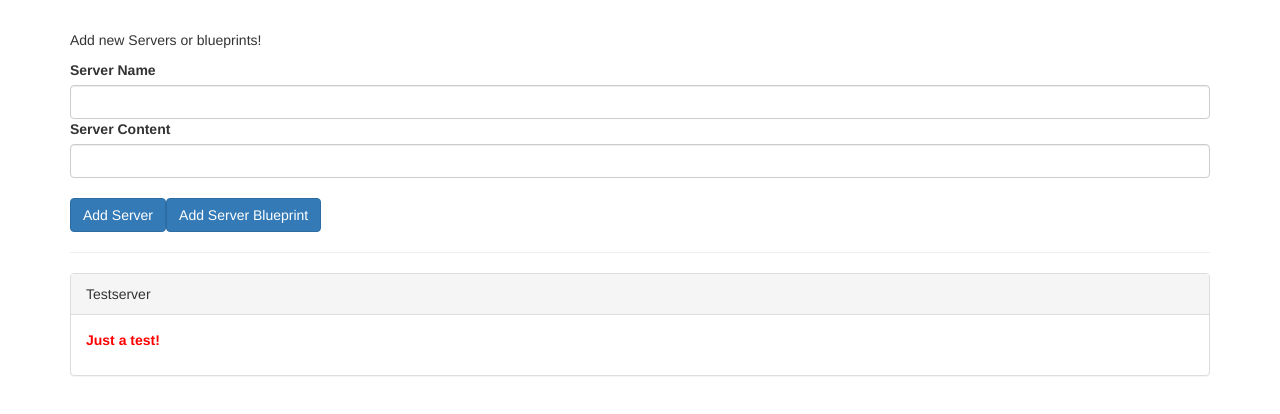
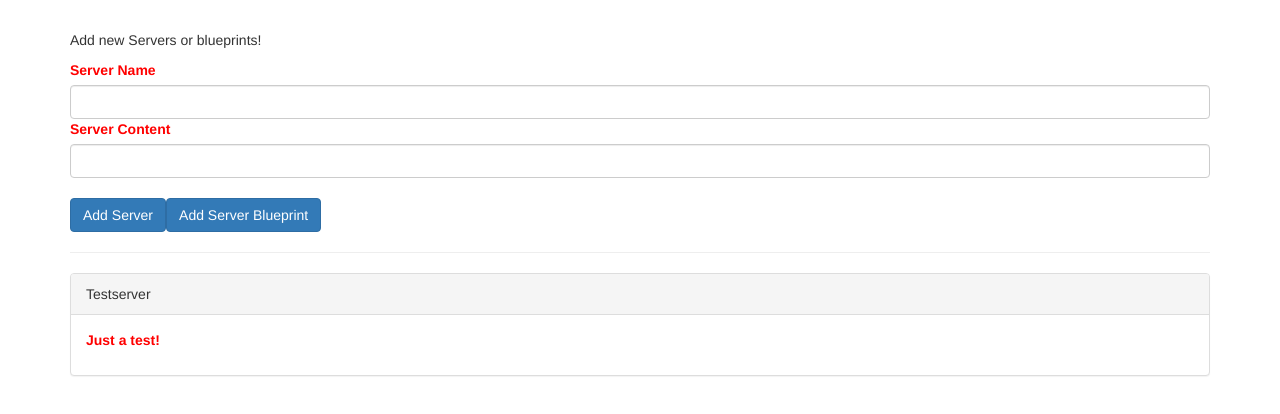
Before and after one commit to TheeSweeney/angulardatabinding, an Angular app: page / in a window 1280 px wide. Shown: the top 414 px of the page. Built offline with nearby package versions, Linux system fonts and the light colour scheme.

Commit message:
styles are by default in angular applied only to the component in which they are created, this behavior can be turned off - styles can be applied globally, but adjusting the encapsulation value in a component;

```diff
--- a/src/app/server-element/server-element.component.css
+++ b/src/app/server-element/server-element.component.css
@@ -0,0 +1,3 @@
+label {
+    color: red;
+}
--- a/src/app/server-element/server-element.component.ts
+++ b/src/app/server-element/server-element.component.ts
@@ -1,9 +1,10 @@
-import { Component, OnInit, Input } from '@angular/core';
+import { Component, OnInit, Input, ViewEncapsulation } from '@angular/core';
 
 @Component({
   selector: 'app-server-element',
   templateUrl: './server-element.component.html',
-  styleUrls: ['./server-element.component.css']
+  styleUrls: ['./server-element.component.css'],
+  encapsulation: ViewEncapsulation.None
 })
 export class ServerElementComponent implements OnInit {
 
```
